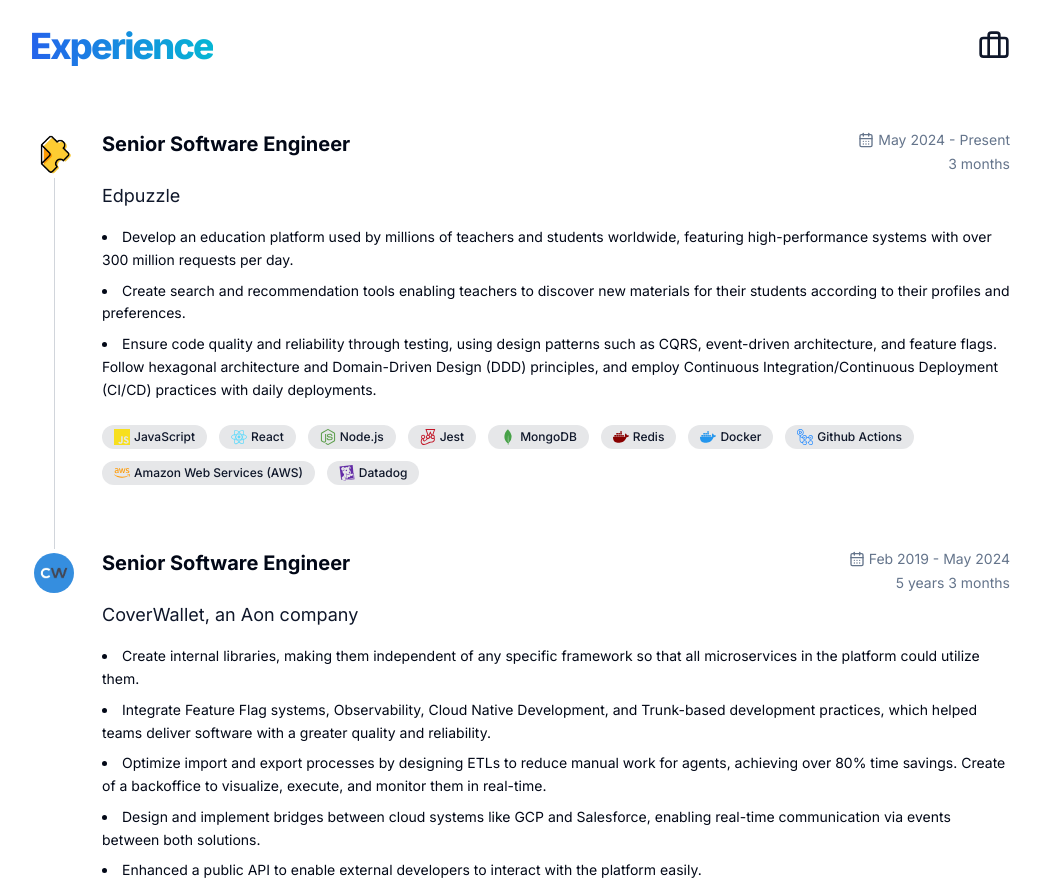
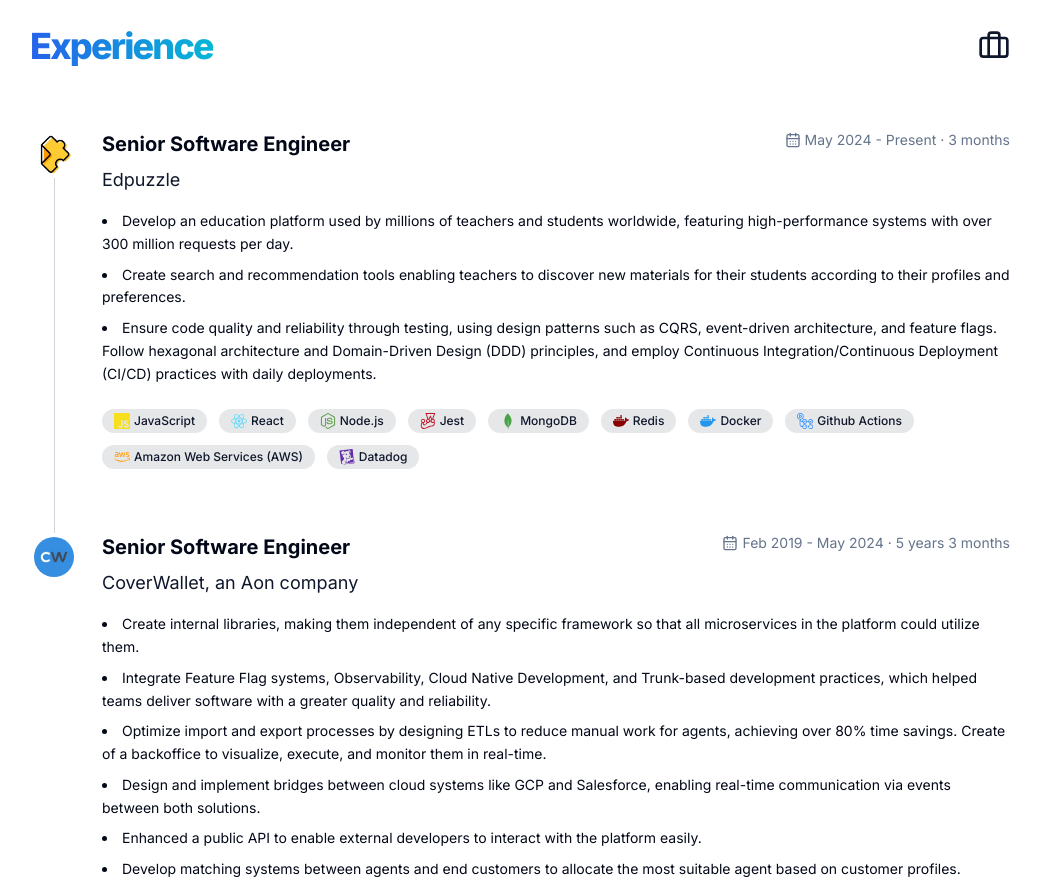
Before and after one commit to AlbertHernandez/alberthernandez.dev, a Next.js app: page / in a window 1280 px wide. Shown: the part 1240-2133 px from the top of the page, without its empty margins (120-1161 px from the left). Built offline with nearby package versions, Linux system fonts and the light colour scheme.

Commit message:
v38
Signed-off-by: Albert Hernandez <alberthernandezdev@gmail.com>

```diff
--- a/src/app/page.tsx
+++ b/src/app/page.tsx
@@ -774,10 +774,10 @@
                       <div className="text-sm text-muted-foreground dark:text-gray-400 w-full sm:w-auto sm:text-right">
                         <div className="flex items-center sm:justify-end">
                           <CalendarDays className="w-4 h-4 mr-1" />
-                          <span>{exp.period}</span>
-                        </div>
-                        <div className="mt-1">
-                          {calculateDuration(exp.startDate, exp.endDate)}
+                          <span>
+                            {exp.period} ·{" "}
+                            {calculateDuration(exp.startDate, exp.endDate)}
+                          </span>
                         </div>
                       </div>
                     </div>
```
